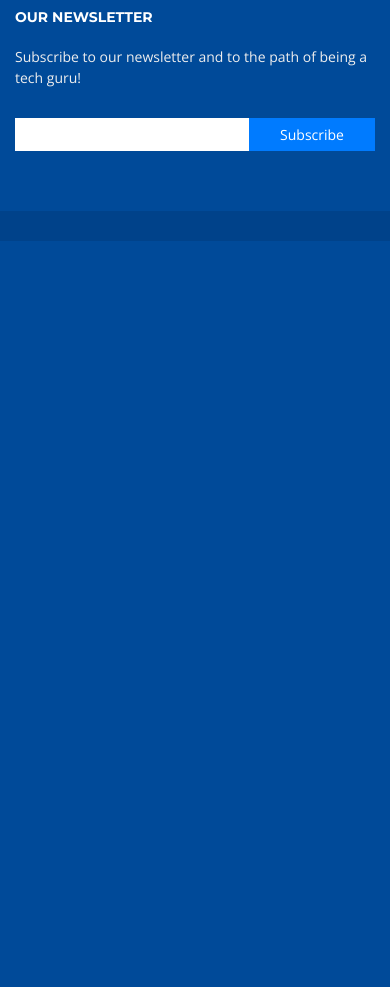
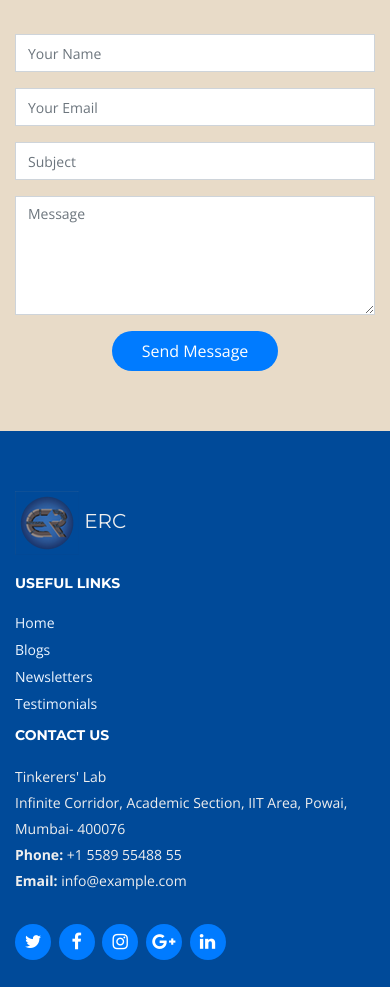
Before and after one commit to samarthdoshi2306/erc_website, a Django app: page /erc/news/ in a window 390 px wide. Shown: the part 2252-3239 px from the top of the page. Before the commit the page ends 2493 px from the top, so only its background shows below. Run offline with Django 3.2, Linux system fonts and the light colour scheme; data comes from the database, SQL or seed files in the repository; some libraries are stand-ins or nearby versions; some web fonts are replaced.

Commit message:
minor changes

```diff
--- a/erc/static/erc/js/main.js
+++ b/erc/static/erc/js/main.js
@@ -40,7 +40,7 @@
     }
     //popup window
     if ($(window).scrollTop() > $('#testimonials').offset().top
-      && $(window).scrollTop() < $('#team').offset().top
+      && $(window).scrollTop() < $('#team').offset().top-100
       &&popup) {
       var link = document.getElementById('newsletter-popup-button');
       link.click();
--- a/erc/templates/erc/base_events_news.html
+++ b/erc/templates/erc/base_events_news.html
@@ -64,7 +64,7 @@
           <li><a href="/erc/#portfolio">Events</a></li>
           <li><a href="/erc/news">Newsletter</a></li>
           <li><a href="/erc/#team">Team</a></li>
-          <li><a href="/erc/testimonials">Testimonials</a></li>
+          <li><a href="#"class="active">Testimonials</a></li>
           <li><a href="/erc/#contact">Contact Us</a></li>
           {% endblock %}
           <!--li class="drop-down"><a href="">Drop Down</a>
@@ -117,7 +117,74 @@
 
 {% block body %}
 {% endblock %}
+<!--==========================
+      Contact Section
+    ============================-->
+    <section id="contact">
+      <div class="container-fluid">
 
+        <div class="section-header">
+          <h3>Contact Us</h3>
+        </div>
+
+        <div class="row wow fadeInUp">
+
+          <div class="col-lg-6">
+            <div class="map mb-4 mb-lg-0">
+              <iframe src="https://www.google.com/maps/embed?pb=!1m18!1m12!1m3!1d6773.5985441618195!2d72.91310404003836!3d19.134754714781078!2m3!1f0!2f0!3f0!3m2!1i1024!2i768!4f13.1!3m3!1m2!1s0x3be7c7f5e4ac7efd%3A0xd9d02f29b4617fb4!2sTinkerers&#39;+Laboratory!5e0!3m2!1sen!2sin!4v1563671808293!5m2!1sen!2sin" width="600" height="450" frameborder="0" style="border:0" allowfullscreen></iframe>
+            </div>
+          </div>
+
+          <div class="col-lg-6">
+            <div class="row">
+              <div class="col-md-5 info">
+                <i class="ion-ios-location-outline"></i>
+                <p>Tinkerers' Laboratory</p>
+              </div>
+              <div class="col-md-4 info">
+                <i class="ion-ios-email-outline"></i>
+                <p>info@example.com</p>
+              </div>
+              <div class="col-md-3 info">
+                <i class="ion-ios-telephone-outline"></i>
+                <p>+1 5589 55488 55</p>
+              </div>
+            </div>
+
+            <div class="form"
+
+            >
+              <div id="sendmessage">Your message has been sent. Thank you!</div>
+              <div id="errormessage"></div>
+              <form action="" method="post" role="form" class="contactForm">
+                <div class="form-row">
+                  <div class="form-group col-lg-6">
+                    <input type="text" name="name" class="form-control" id="name" placeholder="Your Name" data-rule="minlen:4" data-msg="Please enter at least 4 chars" />
+                    <div class="validation"></div>
+                  </div>
+                  <div class="form-group col-lg-6">
+                    <input type="email" class="form-control" name="email" id="email" placeholder="Your Email" data-rule="email" data-msg="Please enter a valid email" />
+                    <div class="validation"></div>
+                  </div>
+                </div>
+                <div class="form-group">
+                  <input type="text" class="form-control" name="subject" id="subject" placeholder="Subject" data-rule="minlen:4" data-msg="Please enter at least 8 chars of subject" />
+                  <div class="validation"></div>
+                </div>
+                <div class="form-group">
+                  <textarea class="form-control" name="message" rows="5" data-rule="required" data-msg="Please write something for us" placeholder="Message"></textarea>
+                  <div class="validation"></div>
+                </div>
+                <div class="text-center"><button type="submit" title="Send Message">Send Message</button></div>
+              </form>
+            </div>
+          </div>
+
+        </div>
+
+      </div>
+    </section><!-- #contact -->
+  </main>
 
 <!--==========================
     Footer
@@ -133,9 +200,10 @@
             </h5>
             <h4>Useful Links</h4>
             <ul>
-              <li><a href="#">Home</a></li>
-              <li><a href="#">About us</a></li>
-              <li><a href="#">Services</a></li>
+              <li><a href="/erc">Home</a></li>
+              <li><a href="/erc/blog">Blogs</a></li>
+              <li><a href="/erc/newsletter">Newsletters</a></li>
+              <li><a href="/erc/testimonials">Testimonials</a></li>
               <!--li><a href="#">Terms of service</a></li-->
               <!--li><a href="#">Privacy policy</a></li-->
             </ul>
@@ -195,6 +263,9 @@
       </div-->
     </div>
   </footer><!-- #footer -->
+  <a href="#" class="back-to-top"><i class="fa fa-chevron-up"></i></a>
+  <!-- Uncomment below i you want to use a preloader -->
+   <div id="preloader"></div>
 <!-- JavaScript Libraries -->
   <script src="{% static 'erc/lib/jquery/jquery.min.js'  %}"></script>
   <script src="{% static 'erc/lib/jquery/jquery-migrate.min.js'  %}"></script>
--- a/erc/templates/erc/blog/BlogBase.html
+++ b/erc/templates/erc/blog/BlogBase.html
@@ -298,6 +298,9 @@
   <a href="#" class="back-to-top"><i class="fa fa-chevron-up"></i></a>
   <!-- Uncomment below i you want to use a preloader -->
    <div id="preloader"></div>
+   <a href="#" class="back-to-top"><i class="fa fa-chevron-up"></i></a>
+  <!-- Uncomment below i you want to use a preloader -->
+   <!-- <div id="preloader"></div>  -->
 
   <!-- JavaScript Libraries -->
   <script src="{% static 'erc/lib/jquery/jquery.min.js'  %}"></script>
--- a/erc/templates/erc/event_detail.html
+++ b/erc/templates/erc/event_detail.html
@@ -22,6 +22,7 @@
 }
 </style>
 {% endblock %}
+
 
 
 {% block body %}
--- a/erc/templates/erc/news.html
+++ b/erc/templates/erc/news.html
@@ -24,7 +24,16 @@
 </style>
 
 {% endblock %}
-
+{% block links %}
+<li><a href="/erc">Home</a></li>
+          <li><a href="/erc/#about">About Us</a></li>
+          <li><a href="/erc/blog">Blogs</a></li>
+          <li><a href="/erc/#portfolio" >Events</a></li>
+          <li><a href="#"class="active scrollto">Newsletter</a></li>
+          <li><a href="/erc/#team">Team</a></li>
+          <li><a href="/erc/testimonials">Testimonials</a></li>
+          <li><a href="/erc/#contact">Contact Us</a></li>
+{%endblock%}
 
 {% block body %}
 
```
